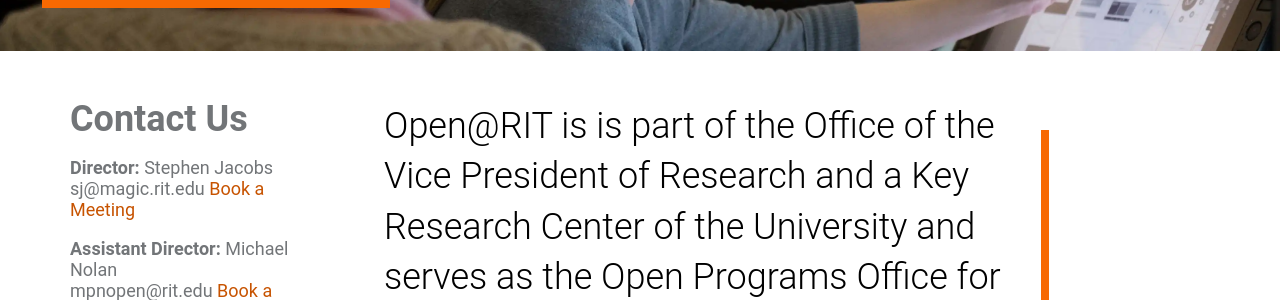
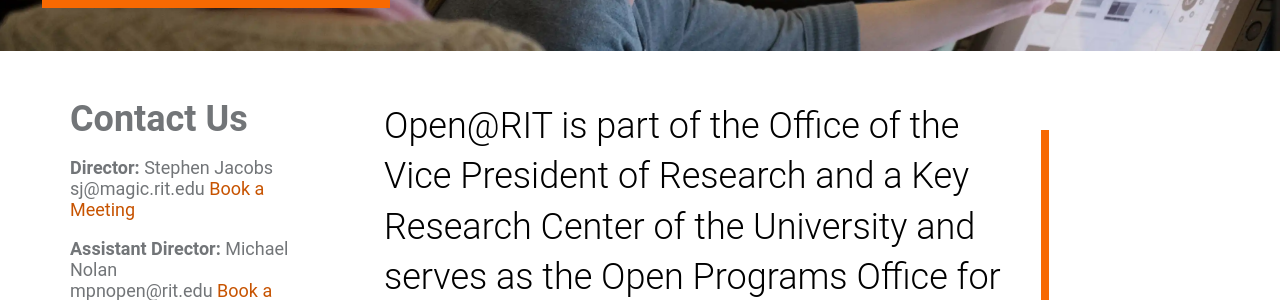
Before and after one commit to FOSSRIT/open-rit-website, a Jekyll site: the page built from index.md, in a window 1280 px wide. Shown: the part 446-746 px from the top of the page. Built offline with Jekyll 4.4.1, drawn with Linux system fonts in a browser that asks for light colours; part of the change alters nothing that is shown; some of the changed text lies outside the part shown.

```diff
--- a/_includes/event.html
+++ b/_includes/event.html
@@ -27,9 +27,12 @@ Arguments:
 
 <div class="event-card">
 	<img src="{{site.base_url}}{{image.href}}" alt="{{image.alt}}" />
-	<span class="event-date">{{date}}</span>
+	<span class="metadata">
+		<span class="event-date">{{date}}</span>
+		•
+		<span class="author">{{subtitle}}</span>
+	</span>
 	<h3>{{title}}</h3>
-	<span class="subtitle">{{subtitle}}</span>
 	<div class="description">
 		{{ content | markdownify }}
 	</div>
--- a/_layouts/base.html
+++ b/_layouts/base.html
@@ -11,6 +11,9 @@
     <meta name="theme-color" content="#000000">
     <meta name="description" content="open@RIT website">
 	<title> {{ title }} </title>
+	{% for script in page.load_scripts %}
+		<script src="{{script | relative_url}}"></script>
+	{% endfor %}
 </head>
 <body>
 	<header>
--- a/assets/css/index.scss
+++ b/assets/css/index.scss
@@ -366,7 +366,7 @@ main {
 }
 
 /* Footer */
-footer:last-child {
+footer:last-of-type {
 	background-color: black;
 	color: white;
 	display: grid;
@@ -766,13 +766,15 @@ a.black-link-bar {
 /* Event Card */
 .event-card {
 	margin-top: 12px;
+	display: grid;
+	grid-template-rows: 0fr 0fr 0fr 1fr;
 
 	img {
 		height: 151px;
 		width: 100%;
 		object-fit: cover;
 	}
-	.event-date {
+	.metadata {
 		font-size: 0.75rem;
 		color: #727578;
 		margin-top: 18px;
@@ -782,18 +784,41 @@ a.black-link-bar {
 		margin-top: 0px;
 		margin-bottom: -4px;
 	}
-	.subtitle {
-		font-weight: 400;
-	}
 	.description {
 		font-weight: 300;
-		p {
+		&, p {
 			margin: 13px 0;
 			line-height: 20px;
 
 			&:first-child {
 				margin-top: 4px;
 			}
+		}
+	}
+}
+/* Event loading errors */
+.news-error:not(:empty) {
+	background-color: #DA291C;
+	color: white;
+	padding: 20px;
+	white-space: pre;
+
+	&::first-line {
+		font-size: 1.3rem;
+		font-weight: bold;
+	}
+
+	&:not(:hover) {
+		font-size: 0;
+		line-height: 0;
+		&::first-line {
+			font-size: 0;
+		}
+
+		&:before {
+			font-size: 1.3rem;
+			line-height: 120%;
+			content: "Oops!  We had a problem loading the news feed!"
 		}
 	}
 }
--- /dev/null
+++ b/events.js
@@ -0,0 +1,191 @@
+function accumulateErrors(acc, item) {
+	if(acc[0] === "ERR") {
+		return acc
+	} else if(item[0] === "ERR") {
+		return item
+	} else {
+		return ["OK", acc[1].concat([item[1]])]
+	}
+}
+
+function mapResult(errOrOk, mapper, res) {
+	if(res[0] === errOrOk) {
+		return [res[0], mapper(res[1])]
+	} else {
+		return res
+	}
+}
+
+function resultAndThen(nextTask, res) {
+	if(res[0] === "ERR") {
+		return res
+	} else {
+		return nextTask(res[1])
+	}
+}
+
+function zip(rows) {
+	return rows[0]
+		.map(
+			(_, i) => rows.map(row => row[i])
+		)
+		.filter((tup) => tup[1] !== undefined)
+}
+
+function getRawXml(url) {
+	return new Promise((resolve, reject) => {
+		let req = new XMLHttpRequest();
+		req.addEventListener("load", () => {
+			if(req.status != 200) {
+				reject("Not a 200 status code: " + req.status)
+			} else {
+				resolve(req.responseText)
+			}
+		});
+		req.addEventListener("error", () => {
+			reject("Unspecified request error (not received)")
+		});
+		req.open("GET", url);
+		req.setRequestHeader("X-Requested-With", "localhost");
+		req.send();
+	})
+}
+
+// Post authors are often formatted like "First Last (email)"
+// If the author looks like its in this format, convert it to just first and last
+// Otherwise return unchanged
+function transformAuthor(author) {
+	let firstIndex = author.indexOf("(");
+	let lastIndex = author.lastIndexOf(")");
+
+	if(
+		firstIndex < lastIndex - 1 &&
+		firstIndex !== -1
+	) {
+		return author.substr(firstIndex + 1, lastIndex - firstIndex - 1)
+			.trim();
+	} else {
+		return author
+	}
+}
+
+function parseDate(datestr) {
+	let millis = Date.parse(datestr);
+	if(Number.isNaN(millis)) {
+		return ["ERR", "Malformed date"]
+	} else {
+		return ["OK", new Date(millis)]
+	}
+}
+
+function parseXml(rawXml) {
+	let parser = new DOMParser();
+	let xml = parser.parseFromString(rawXml, "text/xml");
+	let errorNode = xml.querySelector('parsererror');
+	if(errorNode) {
+		return ["ERR", "Problem parsing RSS feed:  " + errorNode.textContent]
+	}
+	let items = Array.from(
+		xml.getElementsByTagName("item")
+	)
+	let transformedItems = items
+		// Parse each item
+		.map((item) => {
+			let title = item.getElementsByTagName("title")[0]
+			let link = item.getElementsByTagName("link")[0]
+			let description = item.getElementsByTagName("description")[0]
+			let author = item.getElementsByTagName("author")[0]
+			let date = item.getElementsByTagName("pubDate")[0]
+			let enclosure = item.getElementsByTagName("enclosure")[0]
+
+			if(title === undefined) {
+				return ["ERR", "title"]
+			} else if(link === undefined) {
+				return ["ERR", "link"]
+			} else if(description === undefined) {
+				return ["ERR", "description"]
+			} else if(author === undefined) {
+				return ["ERR", "author"]
+			} else if(date === undefined) {
+				return ["ERR", "pubDate"]
+			} else if(enclosure === undefined) {
+				return ["ERR", "enclosure"]
+			} else if(enclosure.getAttribute("url") === null) {
+				return ["ERR", "enclosure.url"]
+			} else {
+				return mapResult("OK", (date) => {
+					return {
+						title: title.innerHTML,
+						link: link.innerHTML,
+						description: description.innerHTML,
+						date: date,
+						author: transformAuthor(author.innerHTML),
+						image: enclosure.getAttribute("url"),
+					}
+				}, parseDate(date.textContent))
+			}
+		})
+		// Accumulate errors
+		.reduce(accumulateErrors, ["OK", []])
+
+	return mapResult("ERR", (field) => "Missing field: " + field, transformedItems)
+}
+
+function fillNewsElement(elem, item) {
+	let img = elem.getElementsByTagName("img")[0];
+	let date = elem.getElementsByClassName("event-date")[0];
+	let title = elem.getElementsByTagName("h3")[0];
+	let author = elem.getElementsByClassName("author")[0];
+	let description = elem.getElementsByClassName("description")[0];
+
+	if(
+		img === undefined ||
+		date === undefined ||
+		title === undefined ||
+		author === undefined ||
+		description === undefined
+	) {
+		return ["ERR", "Unexpected DOM layout, events feed script called on wrong page?"]
+	} else {
+		img.src = item.image
+		title.textContent = item.title
+		author.textContent = item.author
+		description.textContent = stripCDATA(item.description)
+		date.textContent = item.date.toDateString().substr(4)
+		return ["OK", null]
+	}
+}
+
+function fillAllNews(items) {
+	let news = document.getElementsByClassName("event-card")
+	return zip([items, news])
+		.map((itemEle) => fillNewsElement(itemEle[1], itemEle[0]))
+		.reduce(accumulateErrors, ["OK", []])
+
+}
+
+function writeErrorToPage(error) {
+	let errorSpaces = Array.from(document.getElementsByClassName("news-error"));
+	errorSpaces.forEach((s) => s.textContent = error)
+}
+
+// Strings CDATA annotations from an XML string
+function stripCDATA(str) {
+	const patt = /^\s*<!\[CDATA\[(.*)\]\]>\s*$/ms;
+	return str.replace(patt, "$1").trim()
+}
+
+async function loadNews(rssUrl) {
+	let parsedXml = await getRawXml(rssUrl)
+		.then(parseXml)
+		.catch((err) => ["ERR", "Problem contacting news server:  " + err])
+	let finalResult =
+		resultAndThen(fillAllNews,
+			mapResult("ERR", (msg) => "Problem parsing XML:  " + msg, parsedXml))
+	if(finalResult[0] === "OK") {
+		console.log("News successfully loaded");
+	} else {
+		console.log("Error loading news:  " + finalResult[1]);
+		writeErrorToPage(finalResult[1]);
+	}
+}
--- a/index.md
+++ b/index.md
@@ -2,6 +2,8 @@
 layout: base
 title: Open@RIT
 banner: /assets/images/banners/landing.webp
+load_scripts:
+- /events.js
 links:
 - name: LibreCorps
   href: /librecorp
@@ -59,7 +61,7 @@ events:
     alt: A placeholder image, for now
 ---
 
-Open@RIT is is part of the Office of the Vice President of Research and a Key Research Center of the University and serves as the Open Programs Office for the University.
+Open@RIT is part of the Office of the Vice President of Research and a Key Research Center of the University and serves as the Open Programs Office for the University.
 
 {% capture staff %}
 
@@ -99,8 +101,10 @@ Our recommended best practices surrounding contributing and disseminating Open W
 	card3_url = "/best-practices"
 %}
 
-{% comment %}
+<!--
 ## Latest News
+
+<div class="news-error"></div>
 
 {% capture news %}
 
@@ -112,17 +116,4 @@ Our recommended best practices surrounding contributing and disseminating Open W
 
 {% endcapture %}
 {% include horizontal-row.html content=news element_count=2 %}
-
-## Upcoming Events
-
-{% capture news %}
-
-	{% for event in page.news %}
-
-		{% include event.html data=event %}
-
-	{% endfor %}
-
-{% endcapture %}
-{% include horizontal-row.html content=news element_count=2 %}
-{% endcomment %}
+-->
```
